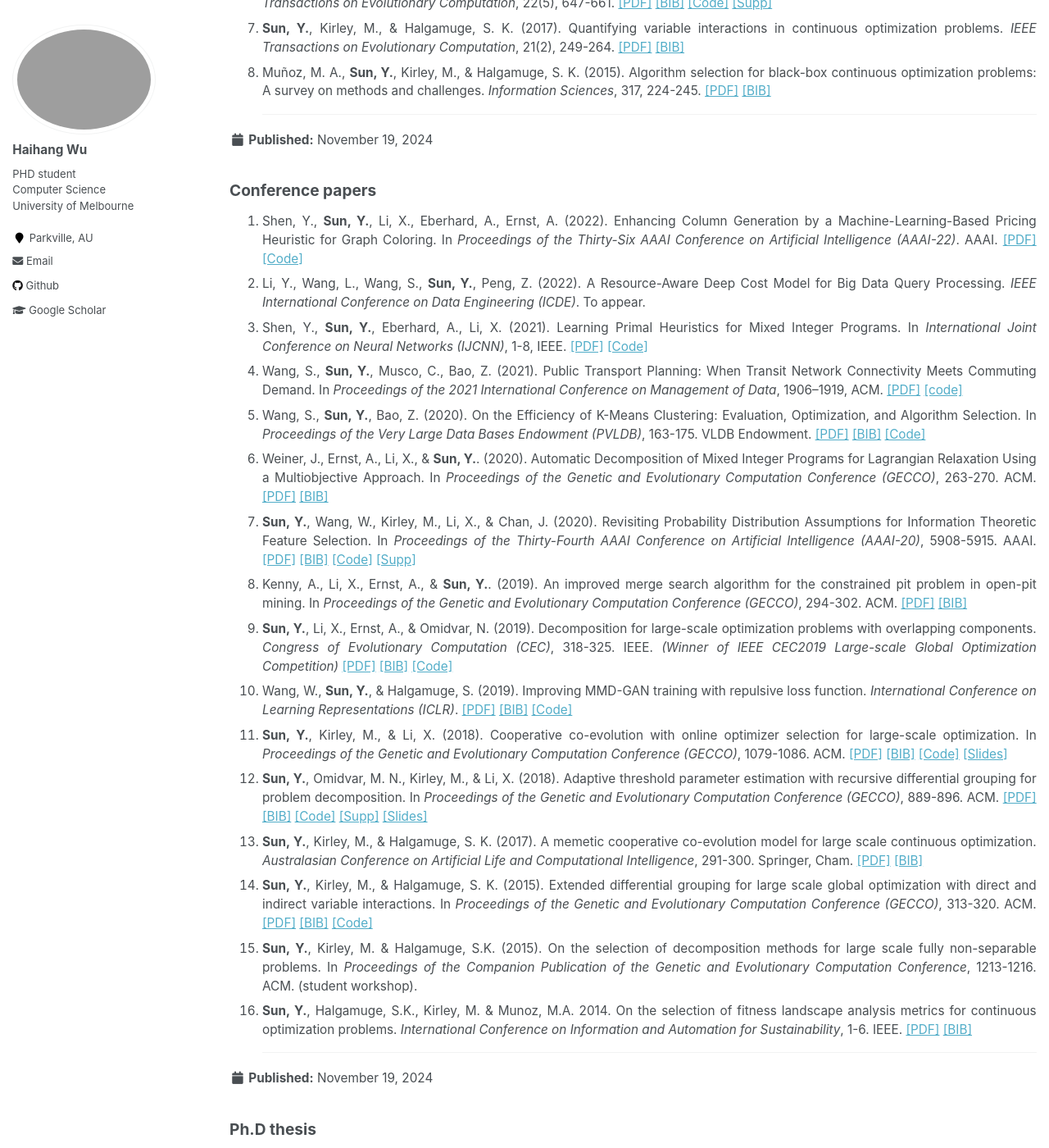
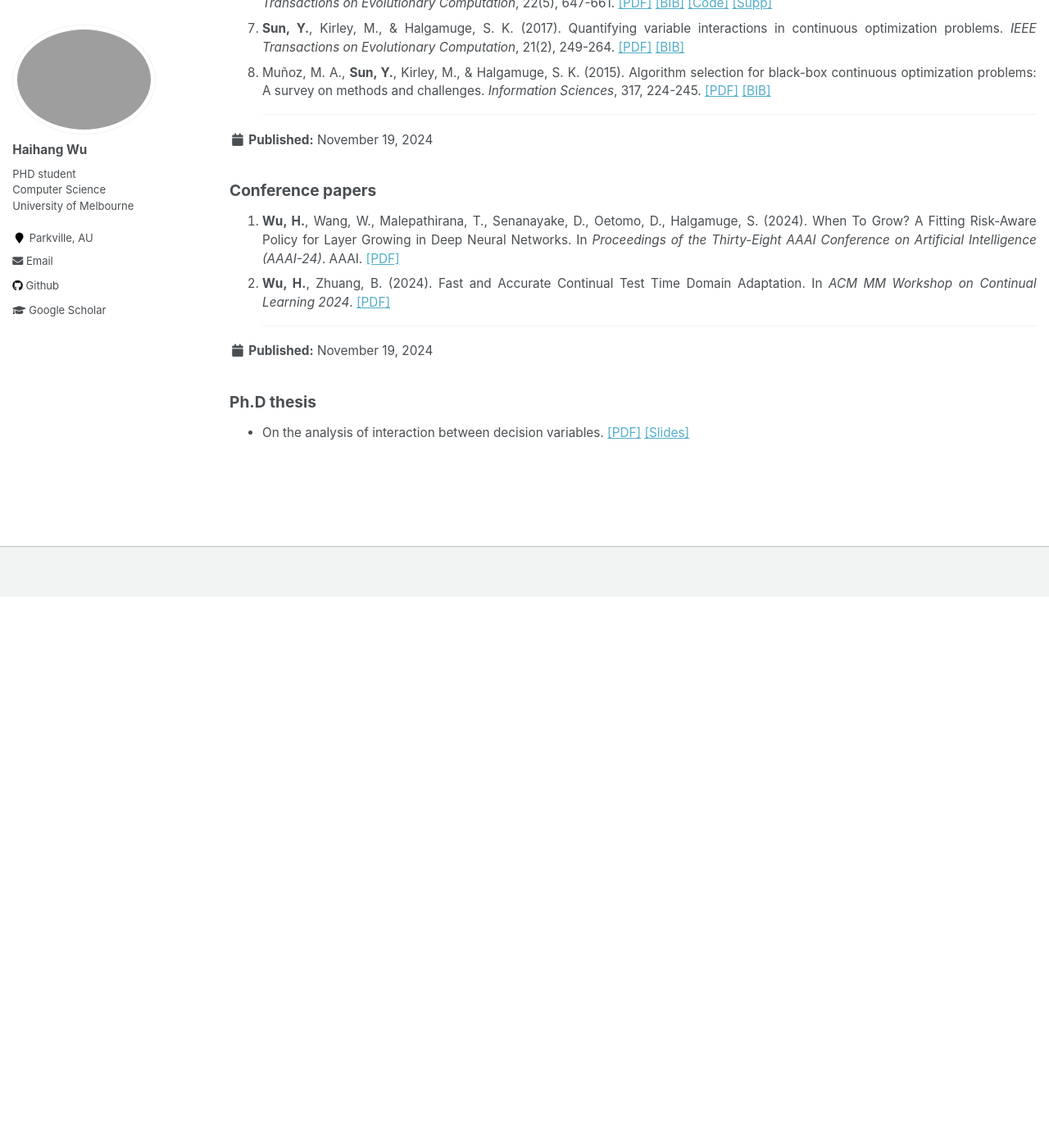
Before and after one commit to HaihangWu/HaihangWu.github.io, a Jekyll site: the page built from _pages/publications.md, in a window 1280 px wide and 1400 px high, scrolled down 727 px. Shown: the whole window at 82% size. Built offline with Jekyll 4.4.1, drawn with Linux system fonts in a browser that asks for light colours; after the commit the page ends 1455 px from its top, so only the background shows below that.

Commit message:
Update 2_Conferences.md

```diff
--- a/_publications/2_Conferences.md
+++ b/_publications/2_Conferences.md
@@ -3,37 +3,9 @@ excerpt: '
 
 ## Conference papers
 
-1. Shen, Y., __Sun, Y.__, Li, X., Eberhard, A., Ernst, A. (2022). Enhancing Column Generation by a Machine-Learning-Based Pricing Heuristic for Graph Coloring. In *Proceedings of the Thirty-Six AAAI Conference on Artificial Intelligence (AAAI-22)*. AAAI. [[PDF]](https://arxiv.org/pdf/2112.04906.pdf) [[Code]](https://github.com/Joey-Shen/MLPH)
+1. __Wu, H.__, Wang, W., Malepathirana, T., Senanayake, D., Oetomo, D., Halgamuge, S. (2024). When To Grow? A Fitting Risk-Aware Policy for Layer Growing in Deep Neural Networks. In *Proceedings of the Thirty-Eight AAAI Conference on Artificial Intelligence (AAAI-24)*. AAAI. [[PDF]](https://ojs.aaai.org/index.php/AAAI/article/view/28414)
 
-1. Li, Y., Wang, L., Wang, S., __Sun, Y.__, Peng, Z. (2022). A Resource-Aware Deep Cost Model for Big Data Query Processing. *IEEE International Conference on Data Engineering (ICDE)*. To appear.
-
-1. Shen, Y., __Sun, Y.__, Eberhard, A., Li, X. (2021). Learning Primal Heuristics for Mixed Integer Programs. In *International Joint Conference on Neural Networks (IJCNN)*, 1-8, IEEE. [[PDF]](https://arxiv.org/pdf/2107.00866.pdf) [[Code]](https://github.com/Joey-Shen/pb-dfs)
-
-1. Wang, S., __Sun, Y.__, Musco, C., Bao, Z. (2021). Public Transport Planning: When Transit Network Connectivity Meets Commuting Demand. In *Proceedings of the 2021 International Conference on Management of Data*, 1906–1919, ACM. [[PDF]](https://arxiv.org/pdf/2103.16084.pdf) [[code]](https://github.com/tgbnhy/ct-bus)
-
-1. Wang, S., __Sun, Y.__, Bao, Z. (2020). On the Efficiency of K-Means Clustering: Evaluation, Optimization, and Algorithm Selection. In *Proceedings of the Very Large Data Bases Endowment (PVLDB)*, 163-175. VLDB Endowment. [[PDF]](http://yuansuny.github.io/files/Cpaper_kmeans.pdf) [[BIB]](http://yuansuny.github.io/files/Cpaper_kmeans.txt) [[Code]](https://github.com/tgbnhy/fast-kmeans) <br/>
-
-1. Weiner, J., Ernst, A., Li, X., & __Sun, Y.__. (2020). Automatic Decomposition of Mixed Integer Programs for Lagrangian Relaxation Using a Multiobjective Approach. In *Proceedings of the Genetic and Evolutionary Computation Conference (GECCO)*, 263-270. ACM. [[PDF]](http://yuansuny.github.io/files/Cpaper_LR.pdf) [[BIB]](http://yuansuny.github.io/files/Cpaper_LR.txt) <br/>
-
-1. __Sun, Y.__, Wang, W., Kirley, M., Li, X., & Chan, J. (2020). Revisiting Probability Distribution Assumptions for Information Theoretic Feature Selection. In *Proceedings of the Thirty-Fourth AAAI Conference on Artificial Intelligence (AAAI-20)*, 5908-5915. AAAI. [[PDF]](http://yuansuny.github.io/files/Cpaper_PDA.pdf) [[BIB]](http://yuansuny.github.io/files/Cpaper_PDA.txt) [[Code]](https://github.com/yuansuny/pda) [[Supp]](http://yuansuny.github.io/files/Cpaper_PDA_Supplement.pdf) <br/>
-
-1. Kenny, A., Li, X., Ernst, A., & __Sun, Y.__. (2019). An improved merge search algorithm for the constrained pit problem in open-pit mining. In *Proceedings of the Genetic and Evolutionary Computation Conference (GECCO)*, 294-302. ACM. [[PDF]](http://yuansuny.github.io/files/Cpaper_MS.pdf) [[BIB]](http://yuansuny.github.io/files/Cpaper_MS.txt) <br/>
-
-1. __Sun, Y.__, Li, X., Ernst, A., & Omidvar, N. (2019). Decomposition for large-scale optimization problems with overlapping components. *Congress of Evolutionary Computation (CEC)*, 318-325. IEEE. *(Winner of IEEE CEC2019 Large-scale Global Optimization Competition)* [[PDF]](http://yuansuny.github.io/files/Cpaper_RDG3.pdf) [[BIB]](http://yuansuny.github.io/files/Cpaper_RDG3.txt) [[Code]](https://bitbucket.org/yuans/rdg3) <br/>
-
-1. Wang, W., __Sun, Y.__, & Halgamuge, S. (2019). Improving MMD-GAN training with repulsive loss function. *International Conference on Learning Representations (ICLR)*. [[PDF]](http://yuansuny.github.io/files/Cpaper_MMDGAN.pdf) [[BIB]](http://yuansuny.github.io/files/Cpaper_MMDGAN.txt) [[Code]](https://github.com/richardwth/MMD-GAN) <br/>
-
-1. __Sun, Y.__, Kirley, M., & Li, X. (2018). Cooperative co-evolution with online optimizer selection for large-scale optimization. In *Proceedings of the Genetic and Evolutionary Computation Conference (GECCO)*, 1079-1086. ACM. [[PDF]](http://yuansuny.github.io/files/Cpaper_CCOS.pdf) [[BIB]](http://yuansuny.github.io/files/Cpaper_CCOS.txt) [[Code]](https://bitbucket.org/yuans/ccos) [[Slides]](http://yuansuny.github.io/files/Cpaper_CCOS_Slides.pdf) <br/>
-
-1. __Sun, Y.__, Omidvar, M. N., Kirley, M., & Li, X. (2018). Adaptive threshold parameter estimation with recursive differential grouping for problem decomposition. In *Proceedings of the Genetic and Evolutionary Computation Conference (GECCO)*, 889-896. ACM. [[PDF]](http://yuansuny.github.io/files/Cpaper_RDG2.pdf) [[BIB]](http://yuansuny.github.io/files/Cpaper_RDG2.txt) [[Code]](https://bitbucket.org/yuans/rdg2) [[Supp]](http://yuansuny.github.io/files/Cpaper_RDG2_Supplement.pdf) [[Slides]](http://yuansuny.github.io/files/Cpaper_RDG2_Slides.pdf) <br/>
-
-1. __Sun, Y.__, Kirley, M., & Halgamuge, S. K. (2017). A memetic cooperative co-evolution model for large scale continuous optimization. *Australasian Conference on Artificial Life and Computational Intelligence*, 291-300. Springer, Cham. [[PDF]](http://yuansuny.github.io/files/Cpaper_MCC.pdf) [[BIB]](http://yuansuny.github.io/files/Cpaper_MCC.txt) <br/>
-
-1. __Sun, Y.__, Kirley, M., & Halgamuge, S. K. (2015). Extended differential grouping for large scale global optimization with direct and indirect variable interactions. In *Proceedings of the Genetic and Evolutionary Computation Conference (GECCO)*, 313-320. ACM. [[PDF]](http://yuansuny.github.io/files/Cpaper_XDG.pdf) [[BIB]](http://yuansuny.github.io/files/Cpaper_XDG.txt) [[Code]](https://www.researchgate.net/publication/306944487_Matlab_Source_Code_of_DECC-XDG_Extended_Differential_Grouping) <br/>
-
-1. __Sun, Y.__, Kirley, M. & Halgamuge, S.K. (2015). On the selection of decomposition methods for large scale fully non-separable problems. In *Proceedings of the Companion Publication of the Genetic and Evolutionary Computation Conference*, 1213-1216. ACM. (student workshop). <br/>
-
-1. __Sun, Y.__, Halgamuge, S.K., Kirley, M. & Munoz, M.A. 2014. On the selection of fitness landscape analysis metrics for continuous optimization problems. *International Conference on Information and Automation for Sustainability*, 1-6. IEEE. [[PDF]](http://yuansuny.github.io/files/Cpaper_FLA.pdf) [[BIB]](http://yuansuny.github.io/files/Cpaper_FLA.txt) <br/>
+2. __Wu, H.__, Zhuang, B. (2024). Fast and Accurate Continual Test Time Domain Adaptation. In *ACM MM Workshop on Continual Learning 2024*. [[PDF]](https://dl.acm.org/doi/abs/10.1145/3688859.3690080)
 
 - - -
 
```
